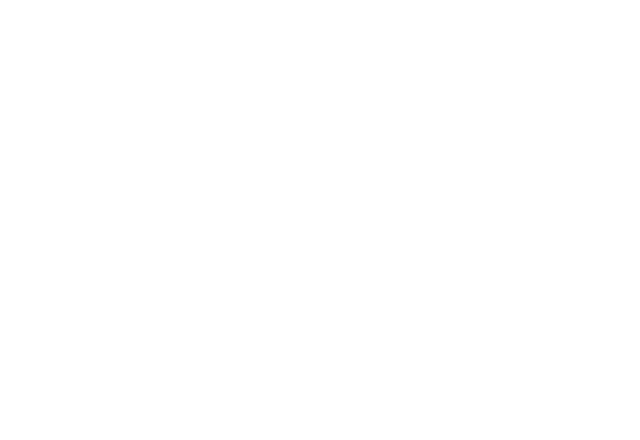
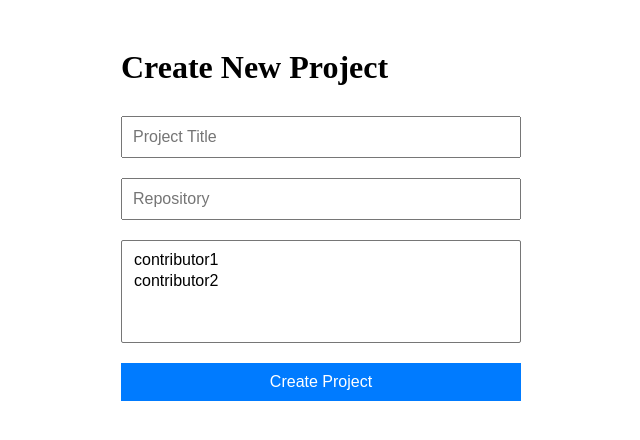
Before and after one commit to Praz-Nerd/Web-application-for-bug-tracking, a React (Create React App) app in the folder bug-tracker-frontend/: page /projects/create in a window 1280 px wide. Before the commit this address had no page. Shown: the top 440 px of the page, without its empty margins (319-959 px from the left). Built offline with nearby package versions, Linux system fonts and the light colour scheme; the HTML template or start-up script is replaced by a standard one.

Commit message:
added a new page for creating a project

```diff
--- a/bug-tracker-frontend/src/App.js
+++ b/bug-tracker-frontend/src/App.js
@@ -7,6 +7,7 @@
 import AllProjects from "./components/AllProjects";
 import ProtectedRoute from "./components/ProtectedRoute";
 import AuthProvider from "./context/AuthProvider";
+import CreateProject from "./components/CreateProject";
 import "./styles/App.css";
 
 function App() {
@@ -47,6 +48,7 @@
             </ProtectedRoute>
           }
         />
+        <Route path="/projects/create" element={<CreateProject />} />
       </Routes>
     </AuthProvider>
   );
--- /dev/null
+++ b/bug-tracker-frontend/src/components/CreateProject.js
@@ -0,0 +1,62 @@
+import React, { useState } from "react";
+import { useNavigate } from "react-router-dom";
+import "../styles/CreateProject.css";
+
+const CreateProject = () => {
+  const [newProjectTitle, setNewProjectTitle] = useState("");
+  const [repository, setRepository] = useState("");
+  const [contributors, setContributors] = useState([
+    { id: 3, username: "contributor1" },
+    { id: 4, username: "contributor2" },
+  ]);
+  const [selectedContributors, setSelectedContributors] = useState([]);
+  const navigate = useNavigate();
+
+  const createProject = () => {
+    alert("Project created successfully.");
+    navigate("/projects");
+  };
+
+  return (
+    <div className="create-project">
+      <h1>Create New Project</h1>
+      <form
+        onSubmit={(e) => {
+          e.preventDefault();
+          createProject();
+        }}
+      >
+        <input
+          type="text"
+          placeholder="Project Title"
+          value={newProjectTitle}
+          onChange={(e) => setNewProjectTitle(e.target.value)}
+        />
+        <input
+          type="text"
+          placeholder="Repository"
+          value={repository}
+          onChange={(e) => setRepository(e.target.value)}
+        />
+        <select
+          multiple
+          value={selectedContributors}
+          onChange={(e) =>
+            setSelectedContributors(
+              Array.from(e.target.selectedOptions, (option) => option.value)
+            )
+          }
+        >
+          {contributors.map((user) => (
+            <option key={user.id} value={user.id}>
+              {user.username}
+            </option>
+          ))}
+        </select>
+        <button type="submit">Create Project</button>
+      </form>
+    </div>
+  );
+};
+
+export default CreateProject;
--- a/bug-tracker-frontend/src/components/ProjectDashboard.js
+++ b/bug-tracker-frontend/src/components/ProjectDashboard.js
@@ -9,20 +9,17 @@
   const [testerProjects, setTesterProjects] = useState([
     { id: 2, title: "Testing Project Beta", repository: "https://repo2.com" },
   ]);
-  const [contributors, setContributors] = useState([
-    { id: 3, username: "contributor1" },
-    { id: 4, username: "contributor2" },
-  ]);
-  const [newProjectTitle, setNewProjectTitle] = useState("");
-  const [repository, setRepository] = useState("");
-  const [selectedContributors, setSelectedContributors] = useState([]);
-
-  const createProject = () => {
-    alert("Project created successfully.");
-  };
 
   return (
     <div className="project-dashboard">
+      <div className="navigation-buttons">
+        <Link to="/projects/create">
+          <button>Create New Project</button>
+        </Link>
+        <Link to="/projects/all">
+          <button>View All Projects</button>
+        </Link>
+      </div>
       <h1>My Projects</h1>
       <ul>
         {myProjects.map((project) => (
@@ -42,49 +39,6 @@
           </li>
         ))}
       </ul>
-
-      <div className="navigation-buttons">
-        <Link to="/projects/all">
-          <button>View All Projects</button>
-        </Link>
-      </div>
-
-      <h1>Create New Project</h1>
-      <form
-        onSubmit={(e) => {
-          e.preventDefault();
-          createProject();
-        }}
-      >
-        <input
-          type="text"
-          placeholder="Project Title"
-          value={newProjectTitle}
-          onChange={(e) => setNewProjectTitle(e.target.value)}
-        />
-        <input
-          type="text"
-          placeholder="Repository"
-          value={repository}
-          onChange={(e) => setRepository(e.target.value)}
-        />
-        <select
-          multiple
-          value={selectedContributors}
-          onChange={(e) =>
-            setSelectedContributors(
-              Array.from(e.target.selectedOptions, (option) => option.value)
-            )
-          }
-        >
-          {contributors.map((user) => (
-            <option key={user.id} value={user.id}>
-              {user.username}
-            </option>
-          ))}
-        </select>
-        <button type="submit">Create Project</button>
-      </form>
     </div>
   );
 };
--- /dev/null
+++ b/bug-tracker-frontend/src/styles/CreateProject.css
@@ -0,0 +1,27 @@
+.create-project {
+    padding: 20px;
+    max-width: 400px;
+    margin: 0 auto;
+  }
+
+  .create-project form {
+    display: flex;
+    flex-direction: column;
+  }
+
+  .create-project input, .create-project select, .create-project button {
+    margin: 10px 0;
+    padding: 10px;
+    font-size: 16px;
+  }
+
+  .create-project button {
+    background-color: #007bff;
+    color: white;
+    border: none;
+    cursor: pointer;
+  }
+
+  .create-project button:hover {
+    background-color: #0056b3;
+  }
```
